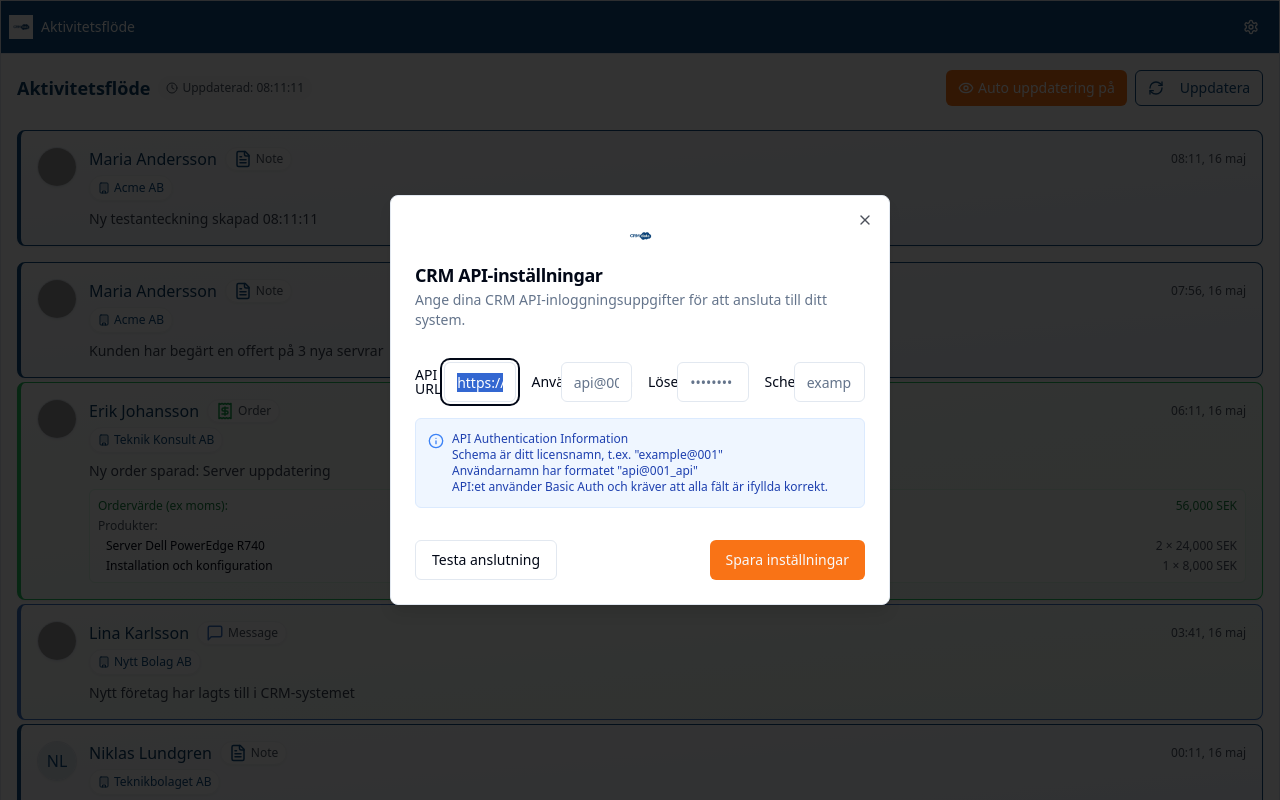
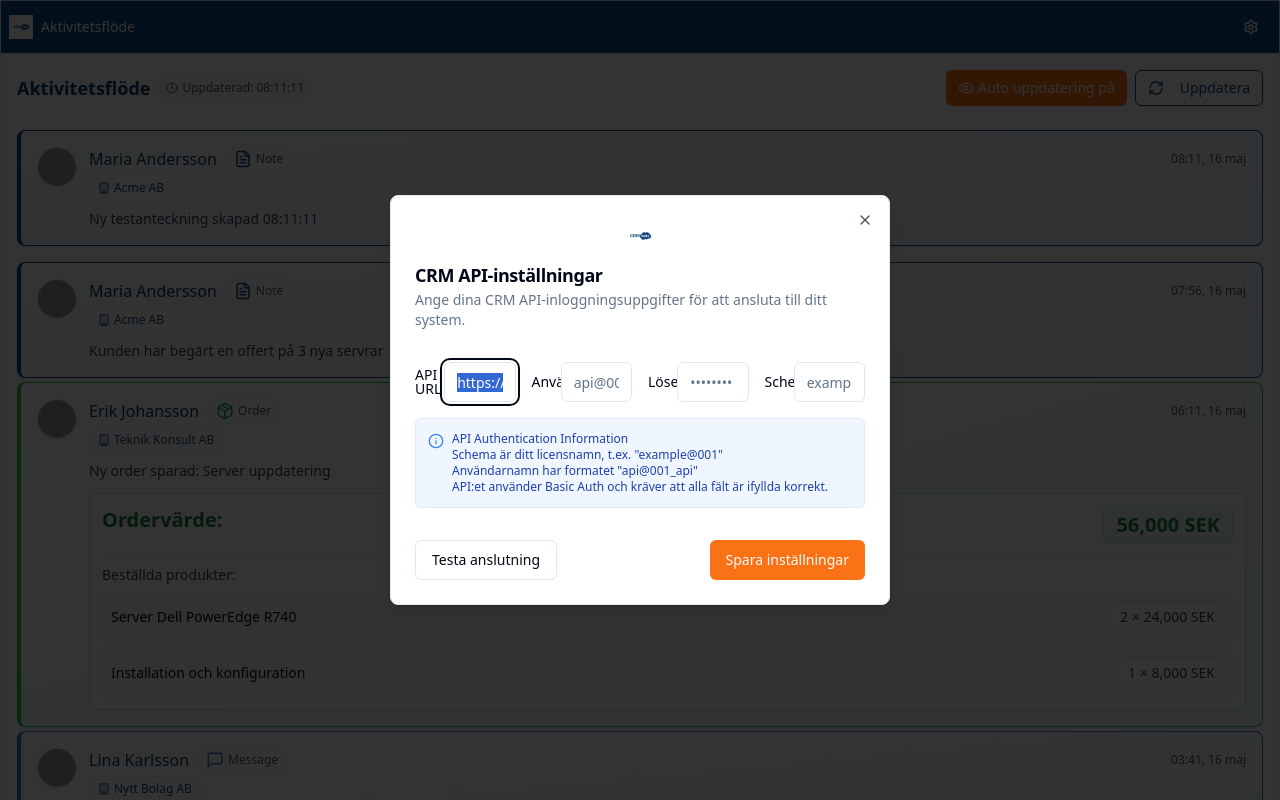
Before and after one commit to axebac01/aktivitet, a React (Vite) app: page /embed in a window 1280 px wide. Shown: the top 800 px of the page. Built offline with nearby package versions, Linux system fonts and the light colour scheme; grey boxes are pictures that could not be loaded.

Commit message:
feat: Show product names and increase order value size
The activity feed now displays the product names for orders. The order value is also displayed with a larger font size.

```diff
--- a/src/components/ActivityItem.tsx
+++ b/src/components/ActivityItem.tsx
@@ -12,7 +12,8 @@ import {
   CheckSquare,
   User,
   Building,
-  Receipt
+  Receipt,
+  Package
 } from 'lucide-react';
 
 interface ActivityItemProps {
@@ -38,7 +39,7 @@ export const ActivityItem: React.FC<ActivityItemProps> = ({
     switch (type) {
       case 'note': return <FileText size={18} className="text-crm-blue" />;
       case 'message': return <MessageSquare size={18} className="text-crm-lightBlue" />;
-      case 'call': return <Receipt size={18} className="text-green-600" />; // Receipt icon for orders
+      case 'call': return <Package size={18} className="text-green-600" />; // Package icon for orders
       case 'task': return <CheckSquare size={18} className="text-crm-orange" />;
       default: return <MessageSquare size={18} className="text-crm-darkGray" />;
     }
@@ -101,23 +102,25 @@ export const ActivityItem: React.FC<ActivityItemProps> = ({
     if (activity.type !== 'call' || !activity.orderDetails) return null;
 
     return (
-      <div className="mt-2 text-xs bg-white/80 p-2 rounded-md border border-green-100">
+      <div className="mt-3 text-sm bg-white/90 p-3 rounded-md border border-green-200 shadow-sm">
         {activity.orderDetails.totalValue && (
-          <div className="font-medium text-green-700 flex justify-between">
-            <span>Ordervärde (ex moms):</span>
-            <span>{activity.orderDetails.totalValue} SEK</span>
+          <div className="font-bold text-green-700 flex justify-between text-xl mb-3 pb-2 border-b border-green-100">
+            <span>Ordervärde:</span>
+            <span className="bg-green-50 px-3 py-1 rounded-md border border-green-200">
+              {activity.orderDetails.totalValue} SEK
+            </span>
           </div>
         )}
 
         {activity.orderDetails.items && activity.orderDetails.items.length > 0 && (
           <div className="mt-1">
-            <p className="font-medium text-gray-600 mb-1">Produkter:</p>
-            <ul className="space-y-1 pl-2">
+            <p className="font-medium text-gray-700 mb-2">Beställda produkter:</p>
+            <ul className="space-y-2">
               {activity.orderDetails.items.map((item, index) => (
-                <li key={index} className="flex justify-between">
-                  <span>{item.name}</span>
+                <li key={index} className="flex justify-between items-center bg-green-50/50 p-2 rounded-md border border-green-100">
+                  <span className="font-medium">{item.name}</span>
                   {item.quantity && item.price && (
-                    <span className="text-gray-600">
+                    <span className="text-gray-700 bg-white px-2 py-1 rounded-md text-sm border border-green-100">
                       {item.quantity} × {item.price} SEK
                     </span>
                   )}
```
